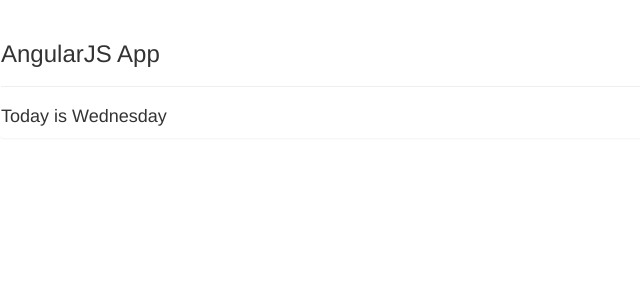
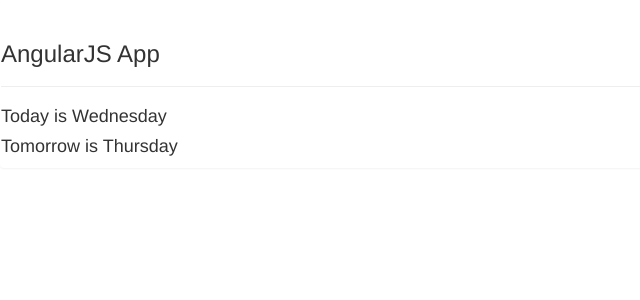
Before and after one commit to pwhipp/pro_angularjs, a Django app: template core/templates/core/example.html in a window 1280 px wide. Shown: the top 300 px of the page, without its empty margins (0-640 px from the left). Run offline with Django 3.2, Linux system fonts and the light colour scheme; the template is opened without the code that fills it, so the values that code supplies are empty; some libraries are stand-ins or nearby versions.

Commit message:
Added 9.7 same controller used twice in two views

```diff
--- a/core/templates/core/example.html
+++ b/core/templates/core/example.html
@@ -10,17 +10,19 @@
             var dayNames = ["Sunday", "Monday", "Tuesday", "Wednesday",
                 "Thursday", "Friday", "Saturday"];
             $scope.day = dayNames[new Date().getDay()];
+            $scope.tomorrow = dayNames[(new Date().getDay() + 1) % 7];
         });
 
     </script>
 {% endblock head_extras %}
 {% block body %}
     {% verbatim %}
-    <div class="panel" ng-controller="dayCtrl">
+    <div class="panel">
         <div class="page-header">
             <h3>AngularJS App</h3>
         </div>
-        <h4>Today is {{day || "(unknown)"}}</h4>
+        <h4 ng-controller="dayCtrl">Today is {{day || "(unknown)"}}</h4>
+        <h4 ng-controller="dayCtrl">Tomorrow is {{tomorrow || "(unknown)"}}</h4>
     </div>
     {% endverbatim %}
 {% endblock body %}
```
